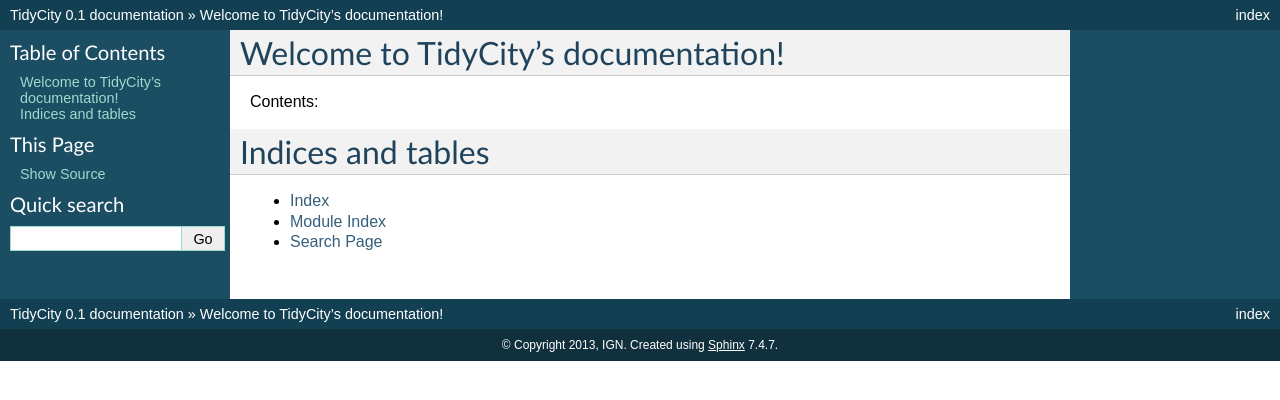
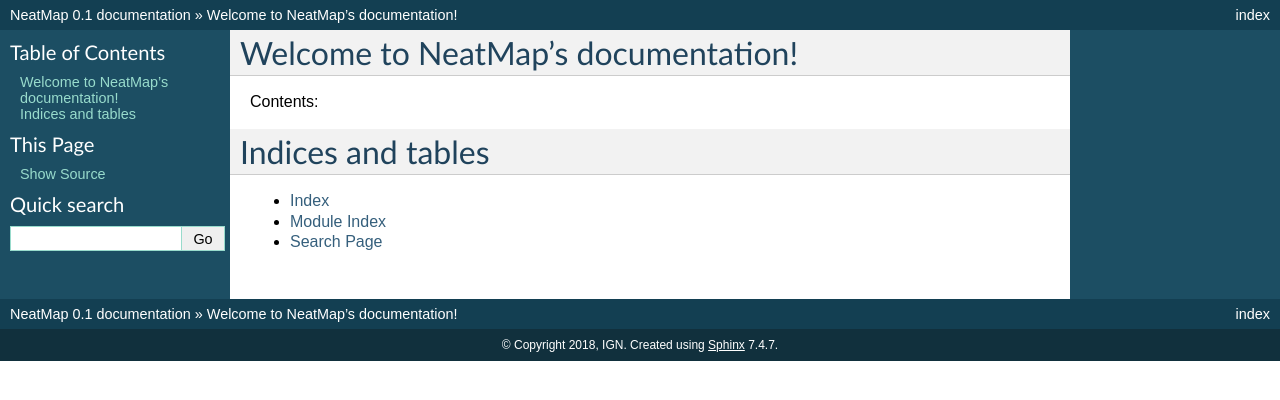
Before and after one commit to IGNF/NeatMap, a Sphinx documentation site: the page built from help/source/index.rst, in a window 1280 px wide. Shown: the top 400 px of the page. Built offline with Sphinx 7.4.7, drawn with Linux system fonts in a browser that asks for light colours; formulas are drawn with MathJax 3.

Commit message:
Replacement of NeatMap instead of TidyCity

```diff
--- a/__init__.py
+++ b/__init__.py
@@ -1,7 +1,7 @@
 # -*- coding: utf-8 -*-
 """
 /***************************************************************************
- TidyCity
+ NeatMap
                                  A QGIS plugin
  A simple QGIS python plugin for building tidy cities.
                              -------------------
@@ -25,7 +25,7 @@
 
 # noinspection PyPep8Naming
 def classFactory(iface):  # pylint: disable=invalid-name
-    """Load TidyCity class from file TidyCity.
+    """Load NeatMap class from file NeatMap.
 
     :param iface: A QGIS interface instance.
     :type iface: QgsInterface
--- a/app.py
+++ b/app.py
@@ -17,7 +17,7 @@
 
 
 
-input_dir = "/home/mbrasebin/Documents/Donnees/Test/TidyCity/world/"
+input_dir = "/home/mbrasebin/Documents/Donnees/Test/NeatMap/world/"
 output_dir = "/home/mbrasebin/Documents/Donnees/temp/"
 
 fid_atribute = "fid"
--- a/help/source/conf.py
+++ b/help/source/conf.py
@@ -1,6 +1,6 @@
 # -*- coding: utf-8 -*-
 #
-# TidyCity documentation build configuration file, created by
+# NeatMap documentation build configuration file, created by
 # sphinx-quickstart on Sun Feb 12 17:11:03 2012.
 #
 # This file is execfile()d with the current directory set to its containing dir.
@@ -40,8 +40,8 @@
 master_doc = 'index'
 
 # General information about the project.
-project = u'TidyCity'
-copyright = u'2013, IGN'
+project = u'NeatMap'
+copyright = u'2018, IGN'
 
 # The version info for the project you're documenting, acts as replacement for
 # |version| and |release|, also used in various other places throughout the
@@ -178,7 +178,7 @@
 # Grouping the document tree into LaTeX files. List of tuples
 # (source start file, target name, title, author, documentclass [howto/manual]).
 latex_documents = [
-  ('index', 'TidyCity.tex', u'TidyCity Documentation',
+  ('index', 'NeatMap.tex', u'NeatMap Documentation',
    u'IGN', 'manual'),
 ]
 
@@ -211,6 +211,6 @@
 # One entry per manual page. List of tuples
 # (source start file, name, description, authors, manual section).
 man_pages = [
-    ('index', 'TemplateClass', u'TidyCity Documentation',
+    ('index', 'TemplateClass', u'NeatMap Documentation',
      [u'IGN'], 1)
 ]
--- a/help/source/index.rst
+++ b/help/source/index.rst
@@ -1,9 +1,9 @@
-.. TidyCity documentation master file, created by
+.. NeatMap documentation master file, created by
    sphinx-quickstart on Sun Feb 12 17:11:03 2012.
    You can adapt this file completely to your liking, but it should at least
    contain the root `toctree` directive.
 
-Welcome to TidyCity's documentation!
+Welcome to NeatMap's documentation!
 ============================================
 
 Contents:
```
Also changed, not shown: 1 other file.
